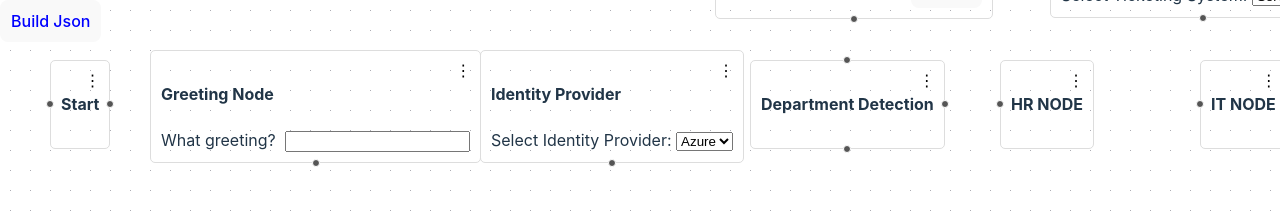
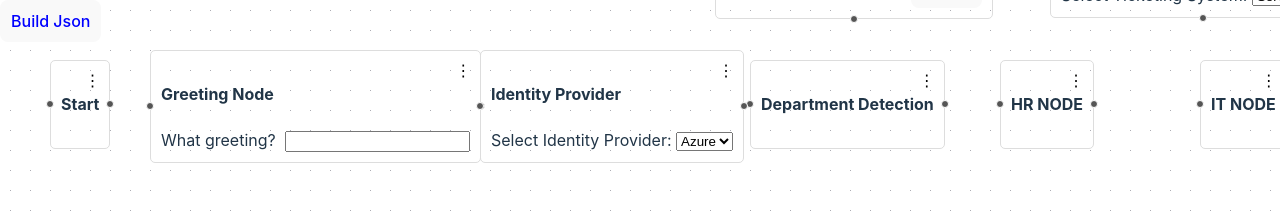
Before and after one commit to BhuvanNetAnalytiks/ChatBot_ReactFlow, a React (Vite) app: page / in a window 1280 px wide. Shown: the top 217 px of the page. Built offline with nearby package versions, Linux system fonts and the light colour scheme.

Commit message:
added handles to all the nodes

```diff
--- a/src/assets/nodes/combinedFlow.jsx
+++ b/src/assets/nodes/combinedFlow.jsx
@@ -35,7 +35,9 @@ import Financenode from './financeNode';
 const CombinedFlow = () => {
     const [nodes, setNodes, onNodesChange] = useNodesState([]);
     const [edges, setEdges, onEdgesChange] = useEdgesState([
-
+        {
+            id: ''
+        }
     ]);
 
     const { getEdges } = useReactFlow();
--- a/src/assets/nodes/departmentDetection.jsx
+++ b/src/assets/nodes/departmentDetection.jsx
@@ -7,18 +7,13 @@ const DepartmentDetection = ({ data }) => {
             <h4>Department Detection</h4>
             <NodeOptions id={data.id} onOptions={data.onOptions} />
             <Handle
-                type="target" // This handle is for incoming connections
-                position={Position.Top} // Position the handle at the top of the node
-                style={{ background: '#555' }} // Customize the handle style
-            />
-            <Handle
-                type="target" // This handle is for incoming connections
+        type="target" // This handle is for incoming connections
+        position={Position.Left} // Position the handle at the top of the node
+        style={{ background: '#555' }} // Customize the handle style
+      />
+      <Handle
+                type="source" // This handle is for incoming connections
                 position={Position.Right} // Position the handle at the top of the node
-                style={{ background: '#555' }} // Customize the handle style
-            />
-            <Handle
-                type="target" // This handle is for incoming connections
-                position={Position.Bottom} // Position the handle at the top of the node
                 style={{ background: '#555' }} // Customize the handle style
             />
         </div>
--- a/src/assets/nodes/financeNode.jsx
+++ b/src/assets/nodes/financeNode.jsx
@@ -11,6 +11,11 @@ const Financenode = ({ data }) => {
                 position={Position.Left} // Position the handle at the top of the node
                 style={{ background: '#555' }} // Customize the handle style
             />
+            <Handle
+                type="source" // This handle is for incoming connections
+                position={Position.Right} // Position the handle at the top of the node
+                style={{ background: '#555' }} // Customize the handle style
+            />
 
         </div>
     );
--- a/src/assets/nodes/greetingNode.jsx
+++ b/src/assets/nodes/greetingNode.jsx
@@ -17,8 +17,13 @@ const GreetingNode = ({ data }) => {
       </label>
       <NodeOptions id={data.id} onOptions={data.onOptions} />
       <Handle
+                type="target" // This handle is for incoming connections
+                position={Position.Left} // Position the handle at the top of the node
+                style={{ background: '#555' }} // Customize the handle style
+            />
+      <Handle
                 type="source" // This handle is for incoming connections
-                position={Position.Bottom} // Position the handle at the top of the node
+                position={Position.Right} // Position the handle at the top of the node
                 style={{ background: '#555' }} // Customize the handle style
             />
     </div>
--- a/src/assets/nodes/hrNode.jsx
+++ b/src/assets/nodes/hrNode.jsx
@@ -11,6 +11,11 @@ const HRnode = ({ data }) => {
                 position={Position.Left} // Position the handle at the top of the node
                 style={{ background: '#555' }} // Customize the handle style
             />
+            <Handle
+                type="source" // This handle is for incoming connections
+                position={Position.Right} // Position the handle at the top of the node
+                style={{ background: '#555' }} // Customize the handle style
+            />
 
         </div>
     );
--- a/src/assets/nodes/identityProvider.jsx
+++ b/src/assets/nodes/identityProvider.jsx
@@ -21,10 +21,15 @@ const IdentityProvider = ({ data }) => {
       </label>
       <NodeOptions id={data.id} onOptions={data.onOptions} />
       <Handle
-        type="source" // This handle is for incoming connections
-        position={Position.Bottom} // Position the handle at the top of the node
+        type="target" // This handle is for incoming connections
+        position={Position.Left} // Position the handle at the top of the node
         style={{ background: '#555' }} // Customize the handle style
       />
+      <Handle
+                type="source" // This handle is for incoming connections
+                position={Position.Right} // Position the handle at the top of the node
+                style={{ background: '#555' }} // Customize the handle style
+            />
     </div>
   );
 };
--- a/src/assets/nodes/incidentcreation.jsx
+++ b/src/assets/nodes/incidentcreation.jsx
@@ -11,6 +11,11 @@ const incident= ({ data }) => {
                 position={Position.Left} // Position the handle at the top of the node
                 style={{ background: '#555' }} // Customize the handle style
             />
+            <Handle
+                type="source" // This handle is for incoming connections
+                position={Position.Right} // Position the handle at the top of the node
+                style={{ background: '#555' }} // Customize the handle style
+            />
 
         </div>
     );
--- a/src/assets/nodes/itNode.jsx
+++ b/src/assets/nodes/itNode.jsx
@@ -11,6 +11,11 @@ const Itnode = ({ data }) => {
                 position={Position.Left} // Position the handle at the top of the node
                 style={{ background: '#555' }} // Customize the handle style
             />
+            <Handle
+                type="source" // This handle is for incoming connections
+                position={Position.Right} // Position the handle at the top of the node
+                style={{ background: '#555' }} // Customize the handle style
+            />
 
         </div>
     );
--- a/src/assets/nodes/llm.jsx
+++ b/src/assets/nodes/llm.jsx
@@ -11,6 +11,11 @@ const llmconnect = ({ data }) => {
                 position={Position.Left} // Position the handle at the top of the node
                 style={{ background: '#555' }} // Customize the handle style
             />
+            <Handle
+                type="source" // This handle is for incoming connections
+                position={Position.Right} // Position the handle at the top of the node
+                style={{ background: '#555' }} // Customize the handle style
+            />
 
         </div>
     );
--- a/src/assets/nodes/milvusDb.jsx
+++ b/src/assets/nodes/milvusDb.jsx
@@ -21,10 +21,15 @@ const MilvusDb = ({ data }) => {
       </label>
       <NodeOptions id={data.id} onOptions={data.onOptions} />
       <Handle
-        type="source" // This handle is for incoming connections
-        position={Position.Bottom} // Position the handle at the top of the node
+        type="target" // This handle is for incoming connections
+        position={Position.Left} // Position the handle at the top of the node
         style={{ background: '#555' }} // Customize the handle style
       />
+      <Handle
+                type="source" // This handle is for incoming connections
+                position={Position.Right} // Position the handle at the top of the node
+                style={{ background: '#555' }} // Customize the handle style
+            />
     </div>
   );
 };
--- a/src/assets/nodes/response.jsx
+++ b/src/assets/nodes/response.jsx
@@ -11,6 +11,11 @@ const Responsenode = ({ data }) => {
                 position={Position.Left} // Position the handle at the top of the node
                 style={{ background: '#555' }} // Customize the handle style
             />
+            <Handle
+                type="source" // This handle is for incoming connections
+                position={Position.Right} // Position the handle at the top of the node
+                style={{ background: '#555' }} // Customize the handle style
+            />
 
         </div>
     );
```
